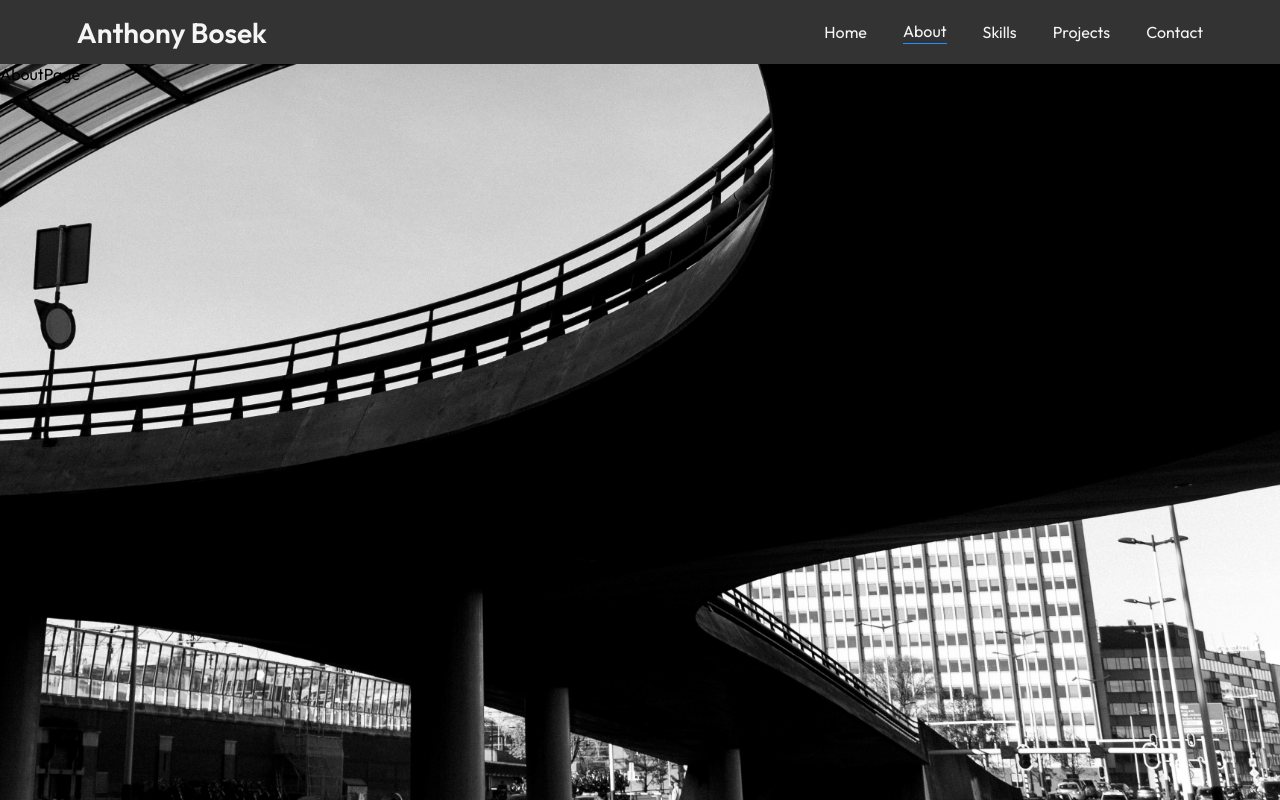
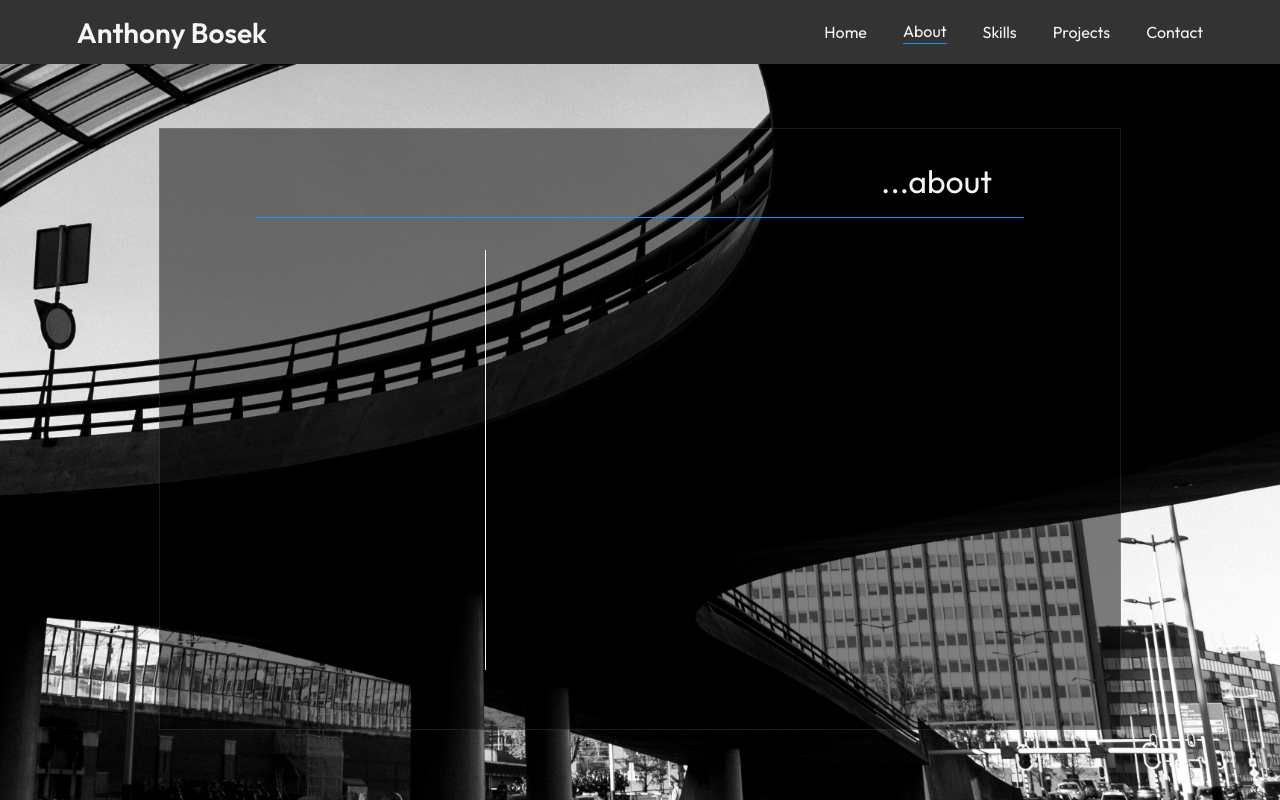
Before and after one commit to anthonyBosek/reactPortfolio, a React (Create React App) app in the folder client/: page /about in a window 1280 px wide. Built offline with nearby package versions, Linux system fonts and the light colour scheme.

Commit message:
aboutPage wireframe

```diff
--- a/client/src/index.css
+++ b/client/src/index.css
@@ -13,6 +13,7 @@ body,
   background-size: cover;
 }
 
+/* NAVBAR */
 .title {
   font-weight: bold;
   font-size: 1.75rem;
@@ -33,3 +34,22 @@ body,
   padding-bottom: 2px;
   border-bottom: 1px solid dodgerblue;
 }
+
+/* CONTAINER */
+.container {
+  height: 75vh;
+  width: 75vw;
+  margin: 8vh auto;
+  border: 1px solid rgba(255, 255, 255, 0.1);
+  /* border-radius: 10px; */
+  background-color: rgba(0, 0, 0, 0.5);
+}
+.header {
+  width: 80%;
+  display: flex;
+  justify-content: flex-end;
+  margin: 0 auto;
+  padding: 2rem 0 1rem 0;
+  color: whitesmoke;
+  border-bottom: 1px solid dodgerblue;
+}
--- a/client/src/views/AboutPage.jsx
+++ b/client/src/views/AboutPage.jsx
@@ -1,11 +1,27 @@
-import React from "react";
 import { Box } from "@mui/material";
+import FlexBetween from "../components/FlexBetween";
+import RegularTxt from "../components/RegularTxt";
 
 const AboutPage = () => {
   return (
-    <Box className="about-page">
-      <div>AboutPage</div>
-    </Box>
+    <FlexBetween>
+      <Box className="container">
+        <Box className="header">
+          <RegularTxt sx={{ fontSize: "2rem", marginRight: "2rem" }}>
+            ...about
+          </RegularTxt>
+        </Box>
+        <Box
+          display="grid"
+          height="70%"
+          width="80%"
+          m="2rem auto"
+          gridTemplateColumns="30% 60%"
+        >
+          <Box borderRight="1px solid whitesmoke" paddingTop="1rem"></Box>
+        </Box>
+      </Box>
+    </FlexBetween>
   );
 };
 
--- a/client/src/views/ContactPage.jsx
+++ b/client/src/views/ContactPage.jsx
@@ -1,7 +1,12 @@
-import React from "react";
+import { Box } from "@mui/material";
+import FlexBetween from "../components/FlexBetween";
 
 const ContactPage = () => {
-  return <div>ContactPage</div>;
+  return (
+    <FlexBetween>
+      <Box className="container"></Box>
+    </FlexBetween>
+  );
 };
 
 export default ContactPage;
--- a/client/src/views/ProjectsPage.jsx
+++ b/client/src/views/ProjectsPage.jsx
@@ -1,7 +1,12 @@
-import React from "react";
+import { Box } from "@mui/material";
+import FlexBetween from "../components/FlexBetween";
 
 const ProjectsPage = () => {
-  return <div>ProjectsPage</div>;
+  return (
+    <FlexBetween>
+      <Box className="container"></Box>
+    </FlexBetween>
+  );
 };
 
 export default ProjectsPage;
--- a/client/src/views/SkillsPage.jsx
+++ b/client/src/views/SkillsPage.jsx
@@ -1,7 +1,12 @@
-import React from "react";
+import { Box } from "@mui/material";
+import FlexBetween from "../components/FlexBetween";
 
 const SkillsPage = () => {
-  return <div>SkillsPage</div>;
+  return (
+    <FlexBetween>
+      <Box className="container"></Box>
+    </FlexBetween>
+  );
 };
 
 export default SkillsPage;
```
Also changed, not shown: client/src/assets/images/avatar.jpg (added).
